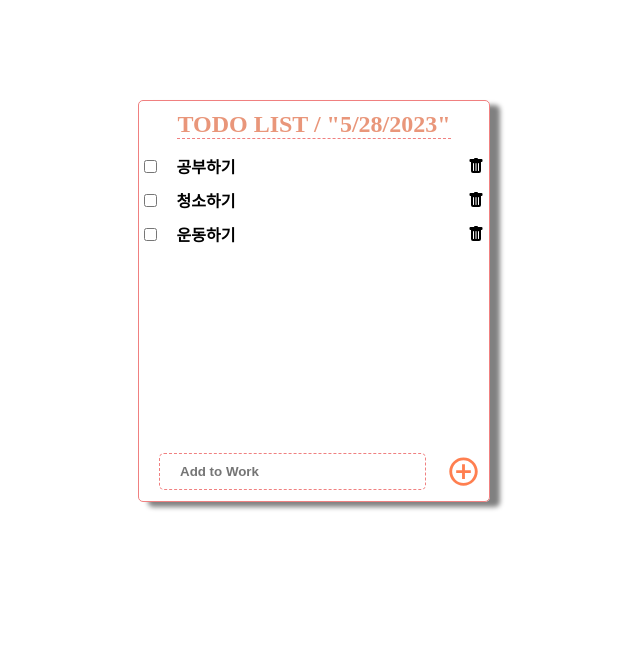
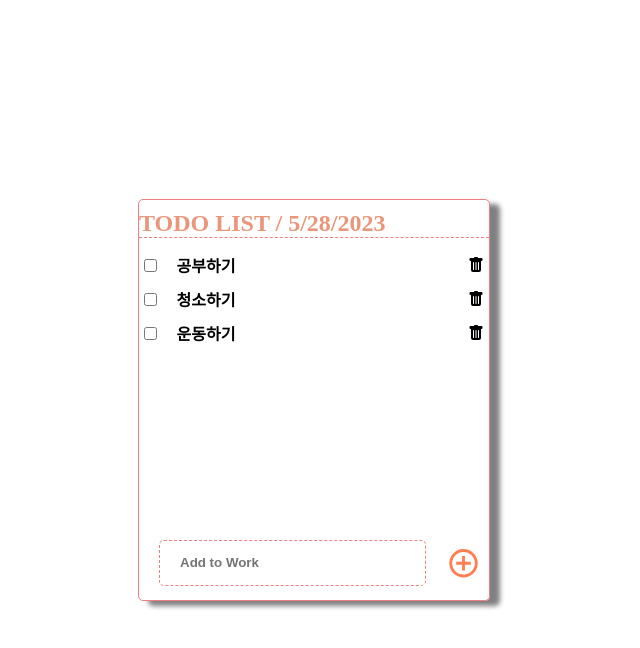
Before and after one commit to ihyunman/todo, a React (Create React App) app: page / in a window 1280 px wide. Shown: the top 648 px of the page, without its empty margins (326-966 px from the left). Built offline with nearby package versions, Linux system fonts and the light colour scheme.

Commit message:
change line color & height

```diff
--- a/src/App.css
+++ b/src/App.css
@@ -8,20 +8,20 @@ ul {
 }
 
 .App {
-  width: 100vw;
   height: 100vh;
+  display: flex;
+  justify-content: center;
+  align-items: center;
 }
 
 .container {
   display: flex;
   flex-direction: column;
-  justify-content: center;
-  align-items: center;
   width: 350px;
   height: 400px;
   border: 1px solid lightcoral;
   border-radius: 5px;
-  margin: 100px auto 0;
+
   box-shadow: 10px 5px 5px gray;
 }
 
@@ -36,7 +36,7 @@ ul {
   display: flex;
   flex-direction: column;
   width: 100%;
-  height: 400px;
+  height: 300px;
   overflow-y: scroll;
 }
 
@@ -46,10 +46,6 @@ ul {
   align-items: center;
   margin: 5px 5px;
   cursor: pointer;
-}
-
-.todo__info {
-  display: flex;
 }
 
 .todo:hover .todo__ckbox {
@@ -63,7 +59,7 @@ ul {
 
 .todo.checked {
   text-decoration: line-through;
-  text-decoration-color: lightcoral;
+  text-decoration-color: red;
 }
 
 .todo__add {
--- a/src/pages/Todo.jsx
+++ b/src/pages/Todo.jsx
@@ -43,7 +43,8 @@ function Todo() {
   return (
     <div className="container">
       <div className="header">
-        TODO LIST / {JSON.stringify(new Date().toLocaleDateString())}
+        TODO LIST /{" "}
+        {JSON.stringify(new Date().toLocaleDateString()).replaceAll(`"`, "")}
       </div>
       <ul className="todolist">
         {todoList &&
@@ -55,7 +56,12 @@ function Todo() {
                 type="checkbox"
                 checked={todo.stat}
               />
-              <li className="todo__title">{todo.title}</li>
+              <li
+                className="todo__title"
+                onClick={() => handleChecked(todo.id)}
+              >
+                {todo.title}
+              </li>
               <BsFillTrashFill
                 className="todo__trash"
                 onClick={() => handleDelete(todo.id)}
```
